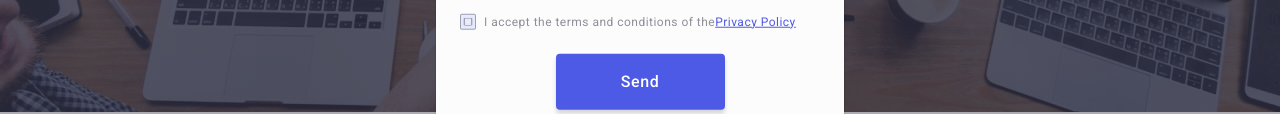
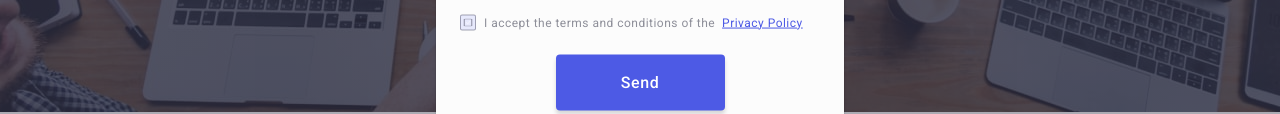
Before and after one commit to Irinassha/goit-markup-hw-06, a plain HTML site: page index.html in a window 1280 px wide. Shown: the part 561-675 px from the top of the page. Drawn offline with nearby package versions, Linux system fonts and the light colour scheme.

Commit message:
goit-homw-6

```diff
--- a/css/styles.css
+++ b/css/styles.css
@@ -974,7 +974,7 @@ margin-bottom: 24px;
 }
 
 .modal-form-check-deck {
-display: flex;
+display: inline-flex;
 align-items: center;
 font-family: 'Roboto';
 font-weight: 400;
--- a/index.html
+++ b/index.html
@@ -535,7 +535,7 @@
                   <use href="./images/icons.svg#icon-checkbox"></use>
                 </svg>
               </span>
-              I accept the terms and conditions of the
+              I accept the terms and conditions of the  &nbsp;
               <a href="#" class="policy">Privacy Policy</a>
             </label>
           </div>
```
